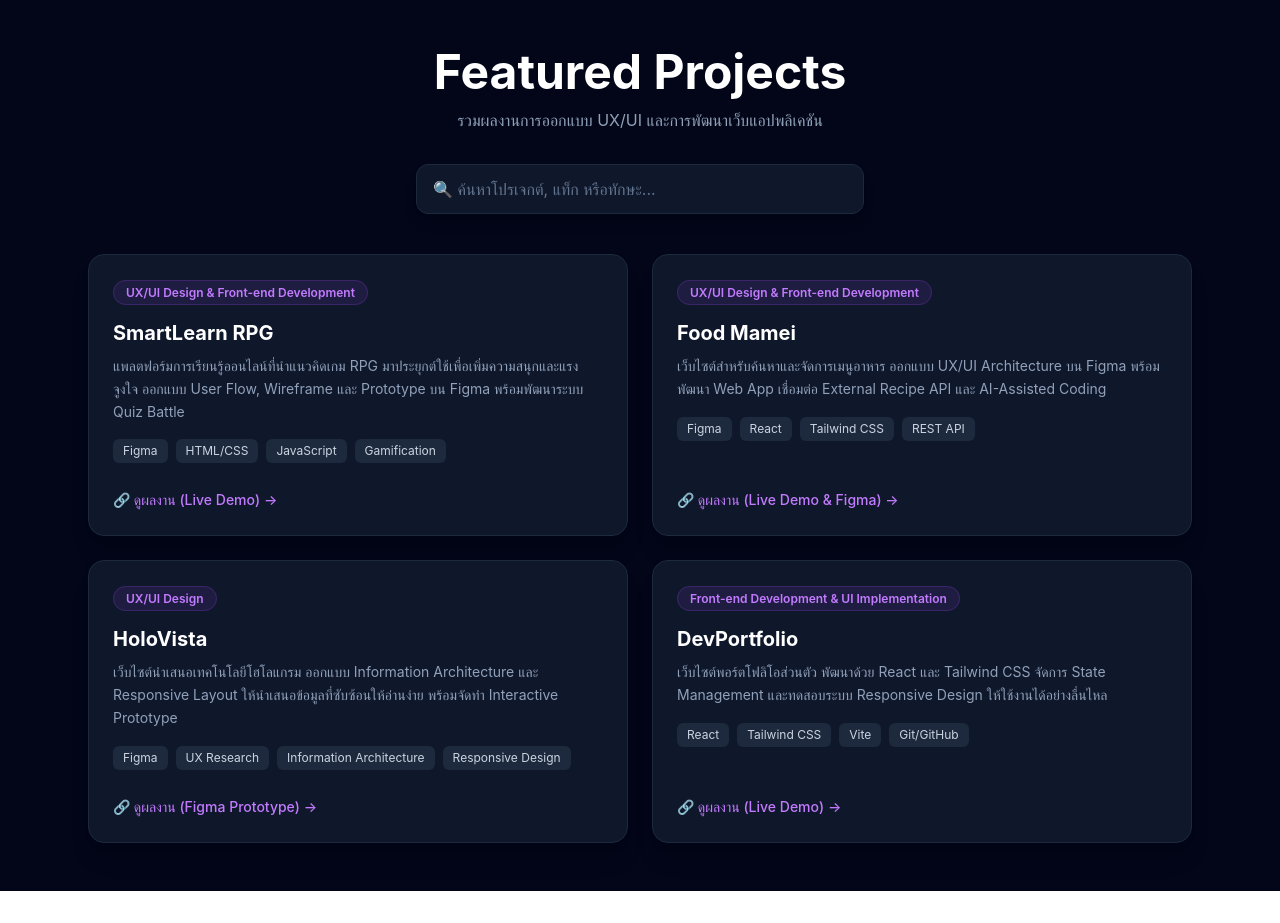
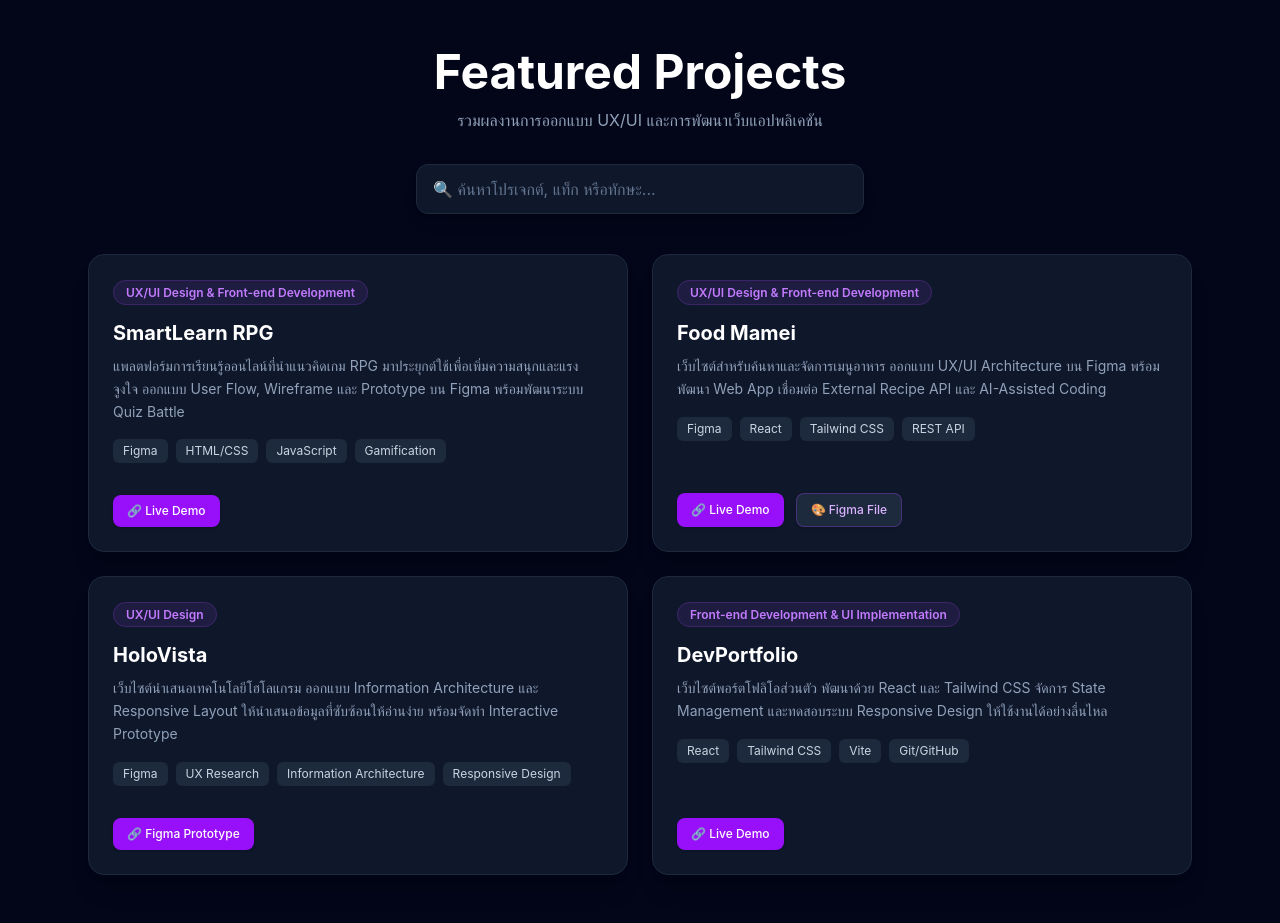
Before and after one commit to borripat25471/my-react-portfolio, a React (Vite) app: page / in a window 1280 px wide. Before the commit the page ends 891 px from the top, so only its background shows below. Built offline with nearby package versions, Linux system fonts and the light colour scheme.

Commit message:
Add separate Figma and Live Demo buttons

```diff
--- a/src/App.jsx
+++ b/src/App.jsx
@@ -10,15 +10,17 @@ export default function App() {
       description: "แพลตฟอร์มการเรียนรู้ออนไลน์ที่นำแนวคิดเกม RPG มาประยุกต์ใช้เพื่อเพิ่มความสนุกและแรงจูงใจ ออกแบบ User Flow, Wireframe และ Prototype บน Figma พร้อมพัฒนาระบบ Quiz Battle",
       tags: ["Figma", "HTML/CSS", "JavaScript", "Gamification"],
       linkText: "Live Demo",
-      linkUrl: "https://smartlearn-rpg.vercel.app/"
+      linkUrl: "https://smartlearn-rpg.vercel.app/",
+      figmaUrl: ""
     },
     {
       title: "Food Mamei",
       category: "UX/UI Design & Front-end Development",
       description: "เว็บไซต์สำหรับค้นหาและจัดการเมนูอาหาร ออกแบบ UX/UI Architecture บน Figma พร้อมพัฒนา Web App เชื่อมต่อ External Recipe API และ AI-Assisted Coding",
       tags: ["Figma", "React", "Tailwind CSS", "REST API"],
-      linkText: "Live Demo & Figma",
-      linkUrl: "https://foodmamei.vercel.app/"
+      linkText: "Live Demo",
+      linkUrl: "https://foodmamei.vercel.app/",
+      figmaUrl: "https://www.figma.com/design/ZjulxYfKObW7uMmdj3rPx/Untitled?node-id=0-1&t=Kb5biJ8XMQPPJeQX-1"
     },
     {
       title: "HoloVista",
@@ -26,7 +28,8 @@ export default function App() {
       description: "เว็บไซต์นำเสนอเทคโนโลยีโฮโลแกรม ออกแบบ Information Architecture และ Responsive Layout ให้นำเสนอข้อมูลที่ซับซ้อนให้อ่านง่าย พร้อมจัดทำ Interactive Prototype",
       tags: ["Figma", "UX Research", "Information Architecture", "Responsive Design"],
       linkText: "Figma Prototype",
-      linkUrl: "https://www.figma.com/design/sK0dyZHRRHM9NJ8p8ulj0Z/HoloVista?node-id=0-1&t=HysPQqYXwKfneXuE-1"
+      linkUrl: "https://www.figma.com/design/sK0dyZHRRHM9NJ8p8ulj0Z/HoloVista?node-id=0-1&t=HysPQqYXwKfneXuE-1",
+      figmaUrl: ""
     },
     {
       title: "DevPortfolio",
@@ -34,7 +37,8 @@ export default function App() {
       description: "เว็บไซต์พอร์ตโฟลิโอส่วนตัว พัฒนาด้วย React และ Tailwind CSS จัดการ State Management และทดสอบระบบ Responsive Design ให้ใช้งานได้อย่างลื่นไหล",
       tags: ["React", "Tailwind CSS", "Vite", "Git/GitHub"],
       linkText: "Live Demo",
-      linkUrl: "https://my-react-portfolio-rust-sigma.vercel.app/"
+      linkUrl: "https://my-react-portfolio-rust-sigma.vercel.app/",
+      figmaUrl: ""
     }
   ];
 
@@ -81,15 +85,27 @@ export default function App() {
                 </div>
               </div>
 
-              <div>
+              {/* ปุ่มลิงก์ผลงานแยกส่วน */}
+              <div className="flex flex-wrap gap-3 pt-2">
                 <a
                   href={project.linkUrl}
                   target="_blank"
                   rel="noopener noreferrer"
-                  className="inline-flex items-center text-sm font-medium text-purple-400 hover:text-purple-300 transition-colors"
+                  className="inline-flex items-center text-xs font-medium px-3.5 py-2 bg-purple-600 hover:bg-purple-500 text-white rounded-lg transition-colors shadow-sm"
                 >
-                  🔗 ดูผลงาน ({project.linkText}) →
+                  🔗 {project.linkText}
                 </a>
+
+                {project.figmaUrl && (
+                  <a
+                    href={project.figmaUrl}
+                    target="_blank"
+                    rel="noopener noreferrer"
+                    className="inline-flex items-center text-xs font-medium px-3.5 py-2 bg-slate-800 hover:bg-slate-700 text-purple-300 rounded-lg border border-purple-500/30 transition-colors shadow-sm"
+                  >
+                    🎨 Figma File
+                  </a>
+                )}
               </div>
             </div>
           ))}
```
